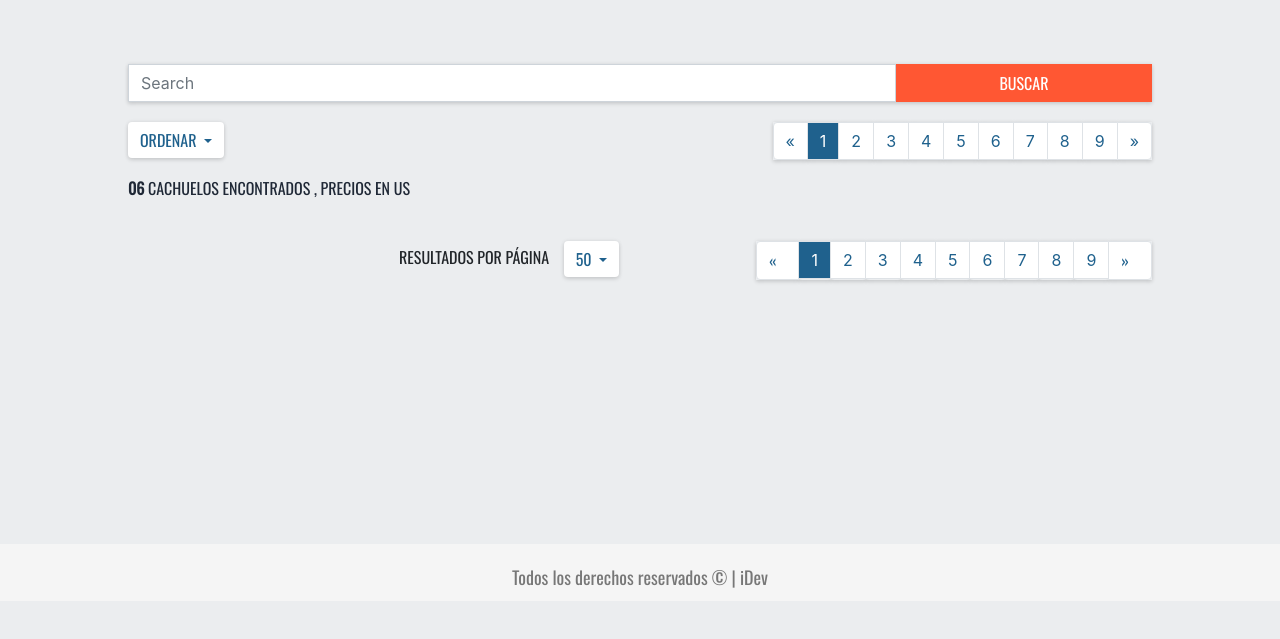
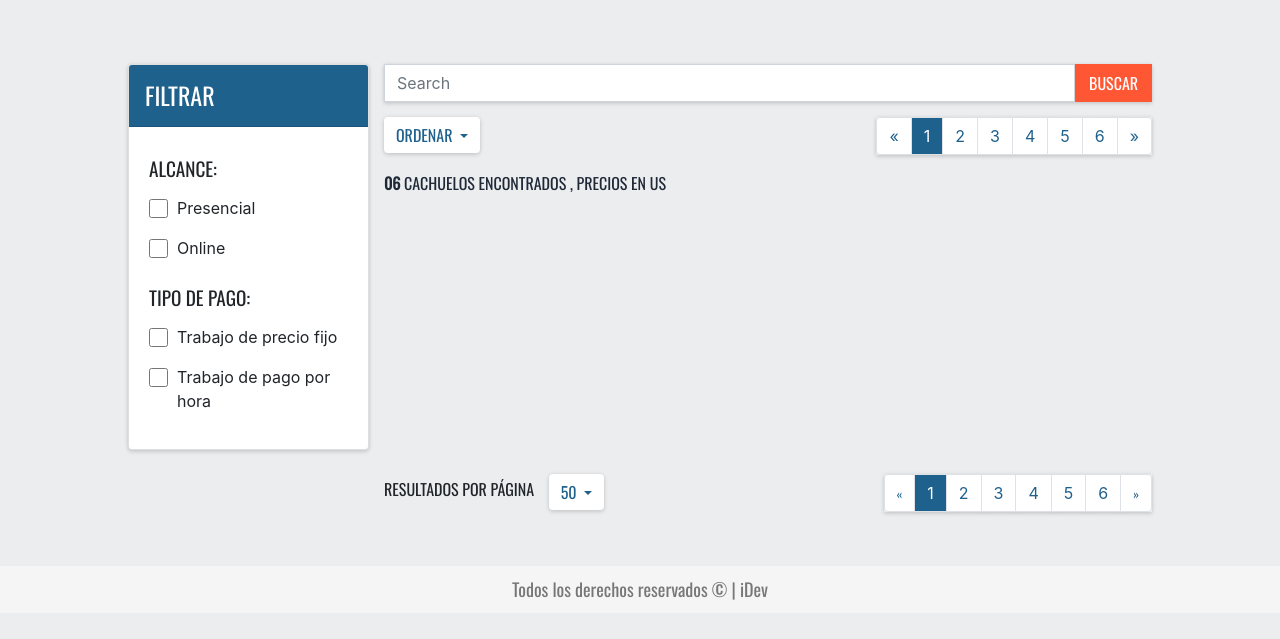
Before and after one commit to MarcoAlejandro3112/Cachuelos, a PHP site: page /cachuelos.php in a window 1280 px wide. Shown: the part 56-695 px from the top of the page. Run offline with PHP 8.4, Linux system fonts and the light colour scheme; some libraries are stand-ins or nearby versions.

Commit message:
YA ESTA cachuelos.php responsive

```diff
--- a/cachuelos.php
+++ b/cachuelos.php
@@ -113,9 +113,7 @@
     <li class="page-item"><a class="page-link" href="#">4</a></li>
     <li class="page-item"><a class="page-link" href="#">5</a></li>
     <li class="page-item"><a class="page-link" href="#">6</a></li>
-    <li class="page-item"><a class="page-link" href="#">7</a></li>
-    <li class="page-item"><a class="page-link" href="#">8</a></li>
-    <li class="page-item"><a class="page-link" href="#">9</a></li>
+
         <li class="page-item">
       <a class="page-link" href="#" aria-label="Next">
         <span aria-hidden="true">&raquo;</span>
@@ -149,7 +147,7 @@
        <div class="footBody col-9 withoutPd">
                 <div class="row withoutPd">
 
-                    <div class="col-6 withoutPd"> <div class="dropdown DropnumPost"><span>Resultados por página</span>
+                    <div class="col-6 withoutPd"  id="colFoot"> <div class="dropdown DropnumPost"><span>Resultados por página</span>
   <button class="btn btn-secondary dropdown-toggle" type="button" id="dropdownMenu2" data-toggle="dropdown" aria-haspopup="true" aria-expanded="false">
     50
   </button>
@@ -160,7 +158,8 @@
     <button class="dropdown-item" type="button">100</button>
   </div>
 </div></div>
-                    <div class="col-6 withoutPd">  <nav class="navPag" aria-label="Page navigation example">
+            <div class="col-6 withoutPd " id="colFoot">
+              <nav class="navPag" aria-label="Page navigation example">
   <ul class="pagination justify-content-end">
 
     <li class="page-item">
@@ -170,14 +169,12 @@
       </a>
     </li>
     <li class="page-item "><a class="page-link active " href="#">1</a></li>
-    <li class="page-item"><a class="page-link" href="#">2</a></li>
+    <li class="page-item"><a class="page-link " href="#">2</a></li>
     <li class="page-item"><a class="page-link" href="#">3</a></li>
     <li class="page-item"><a class="page-link" href="#">4</a></li>
     <li class="page-item"><a class="page-link" href="#">5</a></li>
     <li class="page-item"><a class="page-link" href="#">6</a></li>
-    <li class="page-item"><a class="page-link" href="#">7</a></li>
-    <li class="page-item"><a class="page-link" href="#">8</a></li>
-    <li class="page-item"><a class="page-link" href="#">9</a></li>
+
         <li class="page-item">
       <a class="page-link" href="#" aria-label="Next">
         <span aria-hidden="true">&raquo;</span>
@@ -185,7 +182,8 @@
       </a>
     </li>
   </ul>
-</nav></div>
+</nav>
+            </div>
             </div>
               </div>
      </section>
--- a/css/style.css
+++ b/css/style.css
@@ -429,7 +429,10 @@ footer {
     width: 100%;
     background: #f5f5f5;
     overflow: hidden;
-    padding-top: 10px;
+    display: flex;
+    flex-flow: row nowrap;
+    justify-content: center;
+    align-items: center;
 }
 footer p{
     text-align: center;
@@ -533,7 +536,37 @@ footer p{
     padding-left: 10px!important;
  }
   .primaryInfoPost div{
+    padding-left: 0px!important;
+  }
+  #app-foot{
+    max-width: 100%!important;
+    flex: 0 0 100%!important;
+  }
+  #colFoot {
+    max-width: 100%!important;
+    flex: 0 0 100%!important;
+  }
+  .footBody,.footBody .row{
+    max-width: 100%!important;
+    flex: 0 0 100%!important;
+  }
+  .footBody .row div {
+    max-width: 100%!important;
+    flex: 0 0 100%!important;
+  }
+  .footBody .row div:nth-child(1){
+    margin-bottom: 1rem!important;
+  }
+  .footBody .row {
+    justify-content: center;
+  }
+  .footBody .row div nav ul li a span{
+    padding: 0px!important;
 
+    font-size: 12px!important;
+}
+  .footBody {
+    padding-left: 0px!important;
   }
 }
 @media (min-width: 768px) {
@@ -586,7 +619,69 @@ footer p{
      #acceso{
         padding-left: 10px!important;
      }
+
+
+#app-filter{
+    display: initial!important;
  }
+ #app-body{
+    padding-left: 0px!important;
+    max-width: 75%;
+    flex:0 0 75%;
+ }
+ .searchBox div:nth-child(1){
+    max-width: 90%!important;
+ }
+ .searchBox div:nth-child(2){
+    max-width: 10%!important;
+    flex:0 0 10%!important;
+ }
+ .primaryInfoPost{
+    max-width: 75%!important;
+    flex: 0 0 75%!important;
+    padding-left: 10px!important;
+    padding-right:10px!important;
+ }
+ .secondaryInfoPost {
+    max-width: 25%!important;
+    flex: 0 0 25%!important;
+    padding-right: 10px!important;
+    padding-left: 10px!important;
+ }
+  .primaryInfoPost div{
+    padding-left: initial!important;
+  }
+  #app-foot{
+    max-width: 100%!important;
+    flex: 0 0 100%!important;
+  }
+  #app-foot > div:nth-child(1) {
+       max-width: 25%!important;
+       flex: 0 0 25%!important;
+  }
+  #app-foot > div:nth-child(2){
+    max-width: 75%!important;
+    flex: 0 0 75%!important;
+  }
+
+  .footBody .row{
+    max-width: 100%!important;
+    flex: 0 0 100%!important;
+  }
+  #colFoot {
+    max-width: 50%!important;
+    flex: 0 0 50%!important;
+  }
+
+  .footBody .row {
+    justify-content: center;
+  }
+  .footBody .row div nav ul li a span{
+    padding: 0px!important;
+
+    font-size: 12px!important;
+}
+}
 @media (min-width: 1200px) {
 
      nav{
--- a/css/style1.css
+++ b/css/style1.css
@@ -708,6 +708,9 @@ img[src*="https://cdn.rawgit.com/000webhost/logo/e9bd13f7/footer-powered-by-000w
 .modalDialog > div {
      	width: 50%;
      }
+     .how h2 {
+      text-align: left!important;
+     }
  }
 @media (min-width: 1200px) {
 
--- a/headerSolid.php
+++ b/headerSolid.php
@@ -53,6 +53,26 @@
     </div>
   </div>
 </div>
+<div id="openModal2" class="modalDialog">
+  <div class="row">
+    <a href="#close" title="Close" class="close">X</a>
+    <div class="col-6 loginTraba">
+    <form action="login.php">
+      <h2>Acceso Contratistas</h2>
+      <div class="form-group">
+        <label for="email">Email:</label>
+      <input type="email" class="form-control" name="email" placeholder="ejemplo1234@gmail.com">
+      </div>
+      <div class="form-group">
+        <label for="password">Contraseña:</label>
+      <input type="password" class="form-control" name="pass" placeholder="Ingresa tu contraseña">
+      </div>
+      <a href="#">¿Olvidaste tu contraseña?</a>
+      <button type="submit" class="btn btnLogin work naranja"><a href="login.php">ENVIAR</a></button>
+    </form>
+    </div>
 
+  </div>
 </div>
 </div>
+</div>
```
